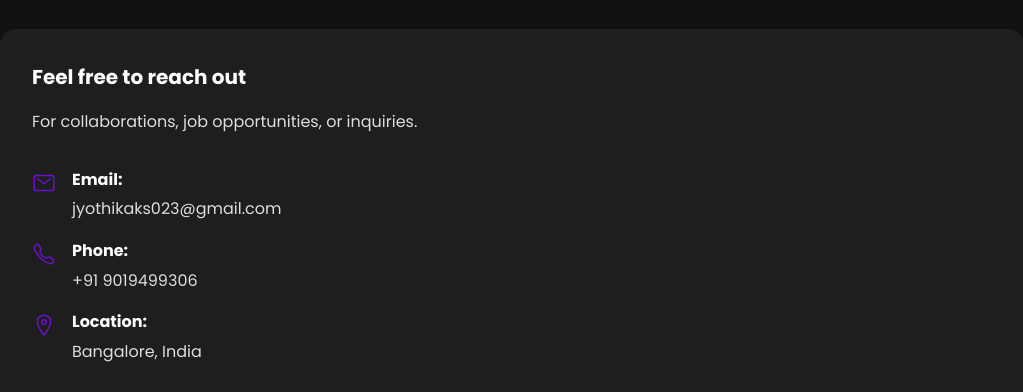
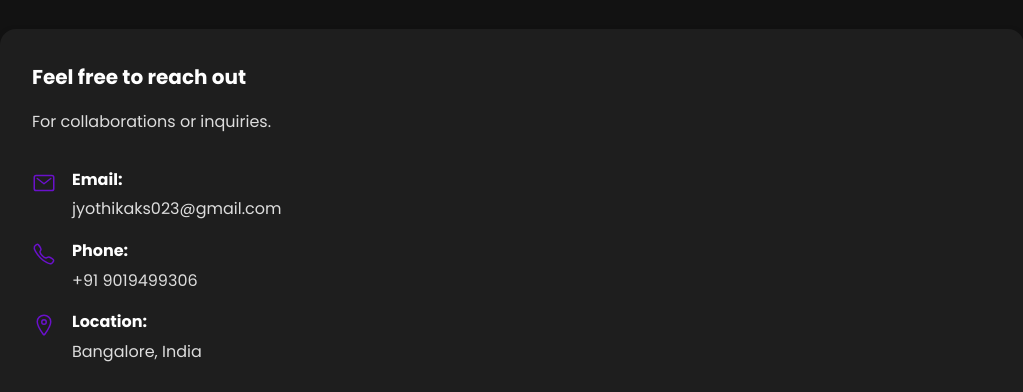
Before and after one commit to PAIKOK/portfolio_new, a website: page public/index.html in a window 1280 px wide. Shown: the part 5792-6184 px from the top of the page, without its empty margins (128-1151 px from the left). Drawn offline with nearby package versions, Linux system fonts and the light colour scheme.

Commit message:
contactsection overwritten

```diff
--- a/public/index.html
+++ b/public/index.html
@@ -317,7 +317,7 @@
             <div class="contact__container bd-grid">
                 <div class="contact__info">
                     <h3 class="contact__subtitle">Feel free to reach out</h3>
-                    <p class="contact__text">For collaborations, job opportunities, or inquiries.</p>
+                    <p class="contact__text">For collaborations or inquiries.</p>
 
                     <div class="contact__details">
                         <div class="contact__detail">
```
